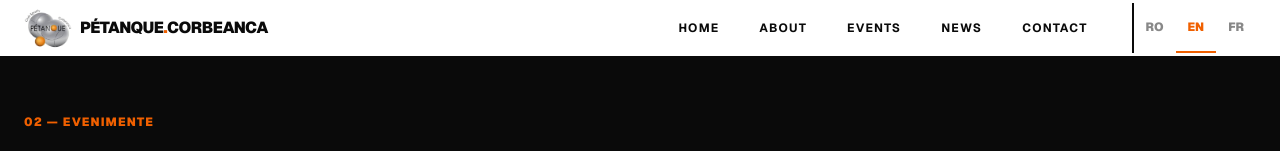
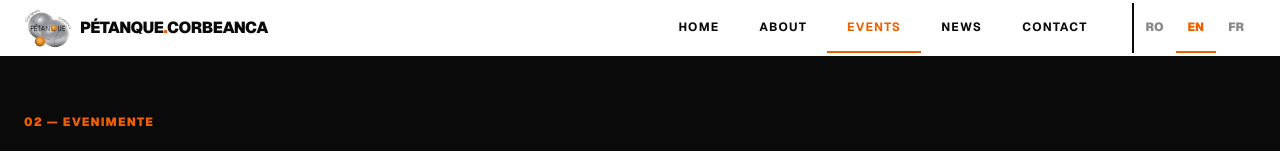
Before and after one commit to agoga70/petanque-corbeanca, a Next.js app: page /en/events in a window 1280 px wide. Shown: the top 151 px of the page. Built offline with nearby package versions, Linux system fonts and the light colour scheme.

Commit message:
Highlight active nav item with orange underline and color

```diff
--- a/src/components/Navbar.tsx
+++ b/src/components/Navbar.tsx
@@ -45,16 +45,22 @@ export default function Navbar() {
 
         {/* Desktop nav */}
         <div className="hidden md:flex items-center gap-0">
-          {links.map((link) => (
+          {links.map((link) => {
+            const active = pathWithoutLocale === link.href;
+            return (
               <Link
                 key={link.href}
                 href={`/${locale}${link.href}`}
                 className="text-xs font-bold uppercase tracking-widest px-5 py-4 transition-colors hover:text-red-600"
-              style={{ color: "#0a0a0a" }}
+                style={{
+                  color: active ? "#F06000" : "#0a0a0a",
+                  borderBottom: active ? "2px solid #F06000" : "2px solid transparent",
+                }}
               >
                 {link.label}
               </Link>
-          ))}
+            );
+          })}
           {/* Language switcher */}
           <div className="flex ml-6" style={{ borderLeft: "2px solid #0a0a0a" }}>
             {(["ro", "en", "fr"] as const).map((l) => (
@@ -86,17 +92,20 @@ export default function Navbar() {
       {/* Mobile menu */}
       {menuOpen && (
         <div style={{ borderTop: "2px solid #0a0a0a" }} className="md:hidden bg-white">
-          {links.map((link) => (
+          {links.map((link) => {
+            const active = pathWithoutLocale === link.href;
+            return (
               <Link
                 key={link.href}
                 href={`/${locale}${link.href}`}
                 className="block px-6 py-4 text-sm font-black uppercase tracking-widest"
-              style={{ borderBottom: "1px solid #f2f2f2", color: "#0a0a0a" }}
+                style={{ borderBottom: "1px solid #f2f2f2", color: active ? "#F06000" : "#0a0a0a" }}
                 onClick={() => setMenuOpen(false)}
               >
                 {link.label}
               </Link>
-          ))}
+            );
+          })}
           <div className="flex px-6 py-4 gap-4">
             {(["ro", "en", "fr"] as const).map((l) => (
               <button
```
Lines whose indentation alone changed are shown as unchanged.
